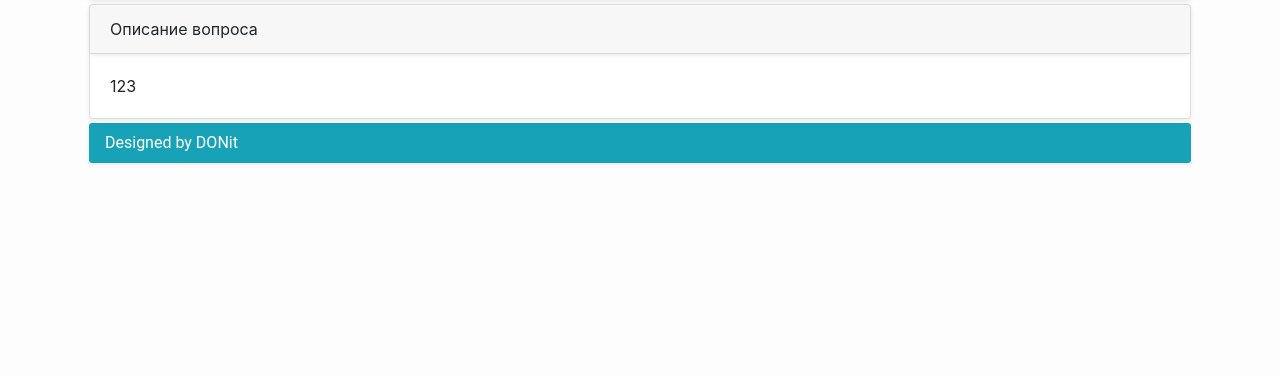
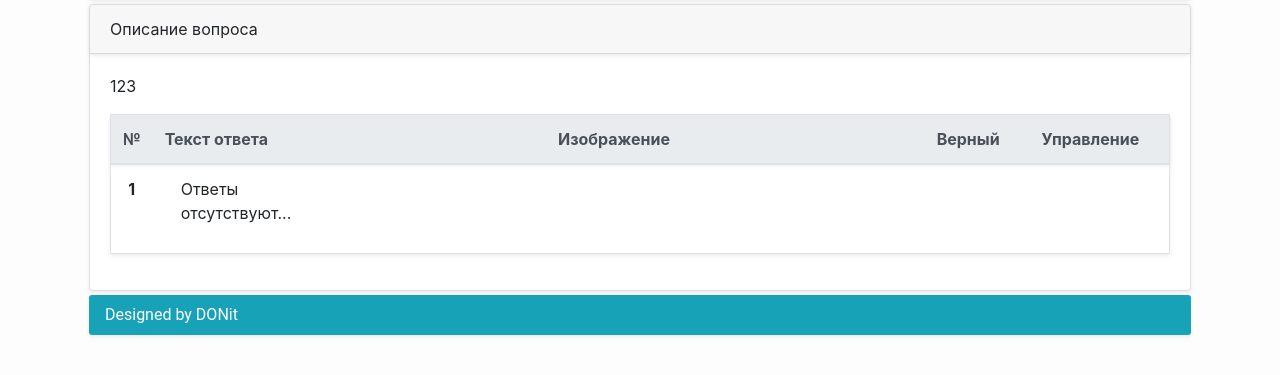
Before and after one commit to 1DONit1/rexam, a Django app: page /exams/question_detail/4 in a window 1280 px wide. Shown: the part 108-483 px from the top of the page. Run offline with Django 3.2, Linux system fonts and the light colour scheme; a user stored in the database is signed in; data comes from the database, SQL or seed files in the repository; both versions use the stored data as it was after the commit; some libraries are stand-ins or nearby versions.

Commit message:
Answer create,list, bug fix

```diff
--- a/Exams/models.py
+++ b/Exams/models.py
@@ -54,6 +54,9 @@ class Question(Model):
     def get_detail_url(self):
         return reverse('QuestionDetail', kwargs={'pk': self.id})
 
+    def get_add_answer_url(self):
+        return reverse('AnswerCreate', kwargs={'question_id': self.id})
+
     class Meta:
         verbose_name = u'Вопрос'
         verbose_name_plural = u'Вопросы'
@@ -64,7 +67,7 @@ class Answer(Model):
     answer_text = TextField(blank=False, null=False, verbose_name=u'Текст ответа')
     answer_question = ForeignKey(Question, blank=False, null=False, on_delete=CASCADE, verbose_name=u'Ответ к вопросу')
     answer_image = ImageField(upload_to='answer_images', blank=True, null=True, verbose_name=u'Изображение ответа')
-    answer_truth = BooleanField(blank=False, null=False, verbose_name=u'Истинность ответа')
+    answer_truth = BooleanField(blank=False, null=False, verbose_name=u'Правильный ответ?')
 
     def __str__(self):
         return self.answer_text
--- /dev/null
+++ b/Exams/templates/Exams/ListAnswers.html
@@ -0,0 +1,42 @@
+<table class="table table-bordered shadow-sm table-hover mt-3">
+    <thead class="thead-light shadow-sm">
+    <tr>
+        <th style="width: 3%; text-align: center" scope="col">№</th>
+        <th scope="col">Текст ответа</th>
+        <th style="width: 60%;text-align: center" scope="col">Изображение</th>
+        <th scope="col">Верный</th>
+        {% if perms.Exams %}
+            <th style="width: 15%;text-align: center" scope="col">Управление</th>
+        {% endif %}
+    </tr>
+    </thead>
+    <tbody>
+    {% for answer in answers %}
+        <tr>
+            <th scope="row" class="text-center">{{ forloop.counter }}</th>
+            <td><a href="">{{ answer.answer_text }}</a></td>
+            <td class="text-center">{% if not answer.answer_image %}-{% else %}
+                <a class="text-info" href="{{ answer.answer_image.url }}">Изображение</a>{% endif %}</td>
+            <td class="text-center">
+
+            </td>
+            <td class="text-center">
+                {% if perms.Exams.change_question %}
+                    <a href="" class="text-primary mr-2">
+                        <i class="fas fa-pen"></i>
+                    </a>
+                {% endif %}
+                {% if perms.Exams.delete_question %}
+                    <a class="text-danger" href=""><i
+                            class="fa fa-trash" aria-hidden="true"></i></a>
+                {% endif %}
+            </td>
+        </tr>
+    {% empty %}
+        <tr>
+            <th scope="row" class="text-center">1</th>
+            <td><p class="pl-3">Ответы отсутствуют...</p></td>
+        </tr>
+    {% endfor %}
+    </tbody>
+</table>
--- a/Exams/templates/Exams/QuestionDetail.html
+++ b/Exams/templates/Exams/QuestionDetail.html
@@ -6,7 +6,9 @@
 {% endblock head_end %}
 {% block control-item %}
     <li class="nav-item active">
-        <a class="nav-link" href="{{ object.get_add_question_url }}"> Добавить ответ</a>
+    {% if perms.Exams.add_answer %}
+        <a class="nav-link" href="{{ object.get_add_answer_url }}"> Добавить ответ</a>
+    {% endif %}
     </li>
 {% endblock control-item %}
 {% block content %}
@@ -18,8 +20,8 @@
             <p class="card-text">{{ object.question_text }}</p>
             {% if object.question_image %}<img class="rounded img-thumbnail" src="{{ question.question_image.url }}" alt="{{ object.question_text }}"/>{% endif %}
 
-            {% if perms.Exams.view_question %}
-
+            {% if perms.Exams.view_answer %}
+                {% include "Exams/ListAnswers.html" with answers=answers_list question=object %}
             {% endif %}
         </div>
     </div>
--- a/Exams/urls.py
+++ b/Exams/urls.py
@@ -12,4 +12,5 @@ urlpatterns = [
     path('question_delete/<pk>/<int:exam_id>', QuestionDelete.as_view(), name='QuestionDelete'),
     path('question_update/<pk>/<int:exam_id>', QuestionUpdate.as_view(), name='QuestionUpdate'),
     path('question_detail/<pk>', QuestionDetail.as_view(), name='QuestionDetail'),
+    path('answer_create/<int:question_id>', AnswerCreate.as_view(), name='AnswerCreate'),
 ]
--- a/Exams/views.py
+++ b/Exams/views.py
@@ -4,8 +4,8 @@ from django.contrib.auth.mixins import LoginRequiredMixin, PermissionRequiredMix
 from django.urls import reverse_lazy
 from django.views.generic import ListView, CreateView, DetailView, DeleteView, UpdateView
 
-from Exams.forms import ExamsCreateForm, SubjectCreateForm, QuestionCreateForm
-from Exams.models import Exam, Subject, Question
+from Exams.forms import ExamsCreateForm, SubjectCreateForm, QuestionCreateForm, AnswerCreateForm
+from Exams.models import Exam, Subject, Question, Answer
 
 
 class ListExams(LoginRequiredMixin, ListView):
@@ -99,3 +99,24 @@ class QuestionDetail(PermissionRequiredMixin, DetailView):
     model = Question
     template_name = 'Exams/QuestionDetail.html'
     permission_required = 'Exams.view_question'
+
+    def get_context_data(self, **kwargs):
+        context = super(QuestionDetail, self).get_context_data(**kwargs)
+        context['answers_list'] = Answer.objects.filter(answer_question=self.kwargs['pk'])
+        print(context['answers_list'])
+        return context
+
+
+class AnswerCreate(PermissionRequiredMixin, CreateView):
+    model = Answer
+    form_class = AnswerCreateForm
+    permission_required = 'Exams.add_answer'
+    template_name = 'Exams/AnswerCreate.html'
+
+    def form_valid(self, form):
+        instance = form.save(commit=False)
+        instance.answer_question = Question.objects.get(pk=self.kwargs['question_id'])
+        return super(AnswerCreate, self).form_valid(form)
+
+    def get_success_url(self):
+        return reverse_lazy('QuestionDetail', kwargs={'pk': self.kwargs['question_id']})
```
Also changed, not shown: Exams/forms.py (+10 -1 lines), Exams/templates/Exams/AnswerCreate.html (added, +25 -0 lines), db.sqlite3.
